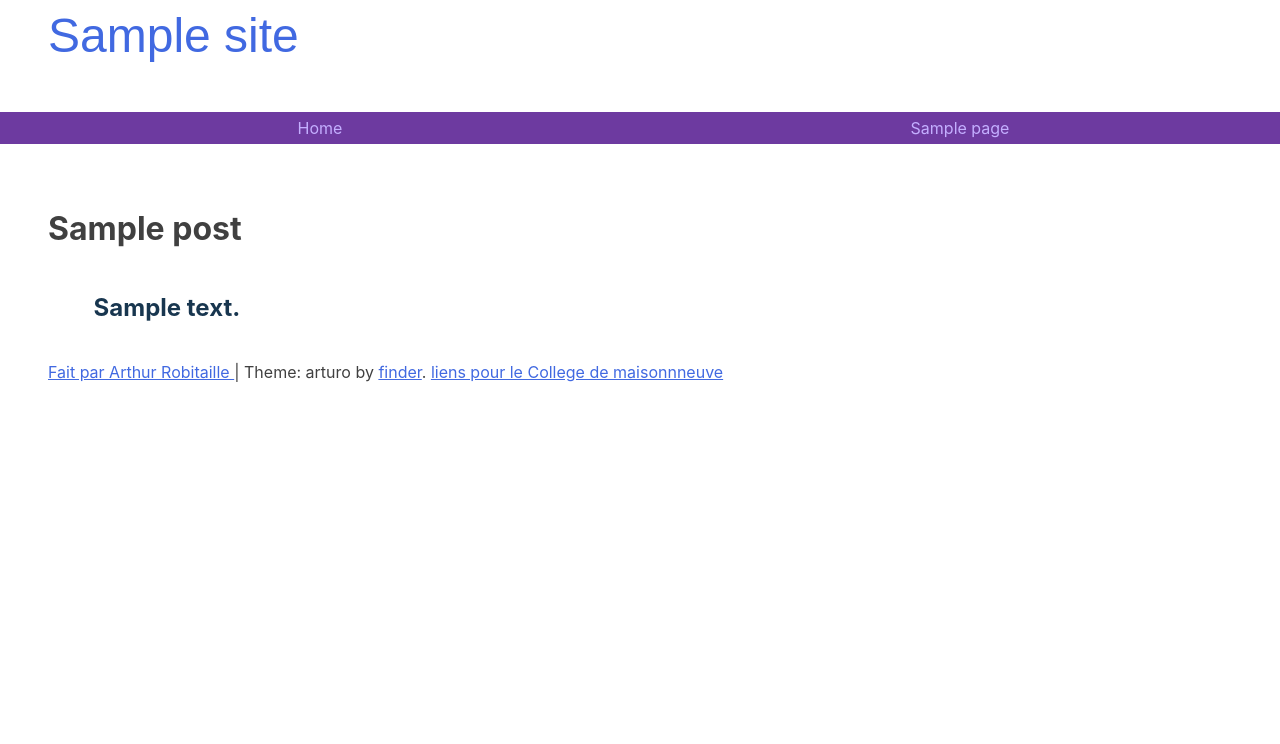
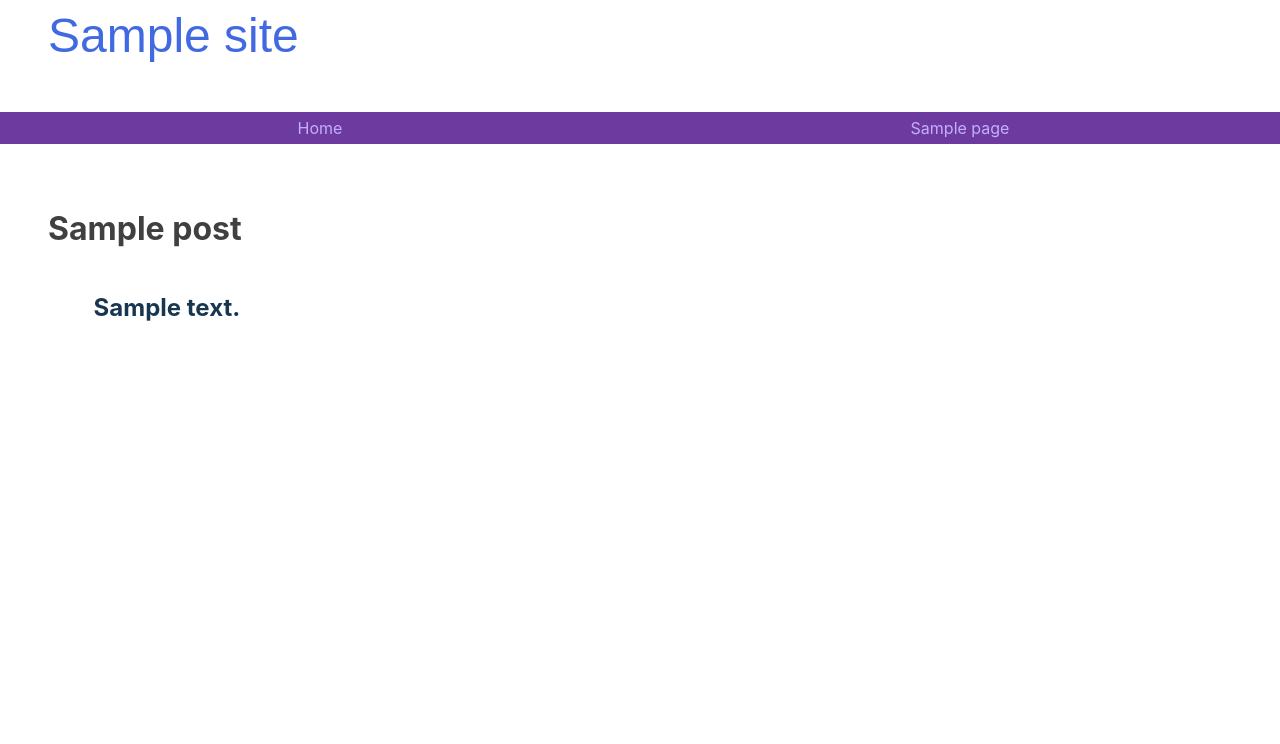
Before and after one commit to Finder-00/lab6, a WordPress theme: template themes/theme-4w4/page.php in a window 1280 px wide; the page is wider, and only the part inside the window is pictured. Shown: the top 744 px of that part. Run offline with PHP 8.4 and a stand-in for WordPress, Linux system fonts and the light colour scheme; the site name, menu and one post (Sample post) are stand-ins, and other content is empty; some libraries are stand-ins or nearby versions.

Commit message:
ajout du footer.scss

```diff
--- a/themes/theme-4w4/header.php
+++ b/themes/theme-4w4/header.php
@@ -68,11 +68,13 @@
 		$titre_complet = get_the_title(); // prendre le titre complets d'un cours
 		$titre_cour = substr($titre_complet,7, -5); // le titre du cours
 		$session = substr($titre_complet, 4,1); // le numero session
+
 		if( is_front_page()) : ?>
 		<section class="carrousel"> <!--slider-->
-			<div><a href="<?php get_permalink(); ?>"><?php echo $titre_cour?> - Session <?php echo $session?></a></div>
-			<div>Être concentré pour accomplir son objectif</div>
-			<div>Prendre le temps de vivre</div>
+			<div><a href="<?php get_permalink(); ?>"><?php echo get_the_title(); ?> - Session <?php echo $session?></a></div> <!-- premier lien genere par Get_the_title-->
+			<div>Être concentré pour accomplir son objectif</div> <!-- lien statique -->
+			<div>Prendre le temps de vivre</div> <!-- lien statique -->
+
 		</section>
 		<div class="bouton">
 			<div id="un"></div>
--- a/themes/theme-4w4/sass/components/navigation/_navigation.scss
+++ b/themes/theme-4w4/sass/components/navigation/_navigation.scss
@@ -47,7 +47,7 @@
 			position: absolute;
 			width: 100%;
 			height: 100%;
-			top: 0;
+			top: 50%;
 			bottom: 0;
 			left: 95%;
 			right: 0;
@@ -55,7 +55,7 @@
 		//fleche qui s'abaisse
 		li.focus > a[href="#"]::after,
 		li > a[href="#"]:hover::after{
-			content:"ˇ";
+			content:"\2304";
 			transition: all .3s ease-in;
 		}
 
--- /dev/null
+++ b/themes/theme-4w4/sass/local/footer.scss
@@ -0,0 +1,16 @@
+footer{ // class du footer
+    background-color: rgb(120, 110, 130) ;
+    color: white;
+    margin: 0;
+    div{
+        display: flex;
+        flex-direction: column;
+        text-align: center;
+        justify-content: center;
+        align-items: center;
+        a{
+            color: white;
+            // text-decoration: none;
+        }
+    }
+}
--- a/themes/theme-4w4/sass/style.scss
+++ b/themes/theme-4w4/sass/style.scss
@@ -106,3 +106,5 @@ Nicolas Gallagher and Jonathan Neal https://necolas.github.io/normalize.css/
 @import "local/accueil"; //accueil
 @import"local/carrousel"; //carrousel
 @import"local/burger"; //burger
+
+@import"local/footer"; //Footer
--- a/themes/theme-4w4/style.css
+++ b/themes/theme-4w4/style.css
@@ -1,4 +1,3 @@
-@charset "UTF-8";
 /*!
 Theme Name: theme-4w4
 Theme URI: http://underscores.me/
@@ -734,7 +733,7 @@ textarea {
   position: absolute;
   width: 100%;
   height: 100%;
-  top: 0;
+  top: 50%;
   bottom: 0;
   left: 95%;
   right: 0;
@@ -742,7 +741,7 @@ textarea {
 
 .main-navigation ul li.focus > a[href="#"]::after,
 .main-navigation ul li > a[href="#"]:hover::after {
-  content: "ˇ";
+  content: "\2304";
   transition: all .3s ease-in;
 }
 
@@ -1486,4 +1485,22 @@ body.home::after {
 .fermerX3 {
   animation: fermerX3 0.3s both;
 }
+
+footer {
+  color: white;
+  margin: 0;
+}
+
+footer div {
+  display: flex;
+  flex-direction: column;
+  text-align: center;
+  justify-content: center;
+  align-items: center;
+}
+
+footer div a {
+  color: white;
+  text-decoration: none;
+}
 /*# sourceMappingURL=style.css.map */
```
Also changed, not shown: themes/theme-4w4/sass/footer.css (added, +18 -0 lines), plugins/all-in-one-wp-migration/storage/index.html (deleted), 2 other files.
